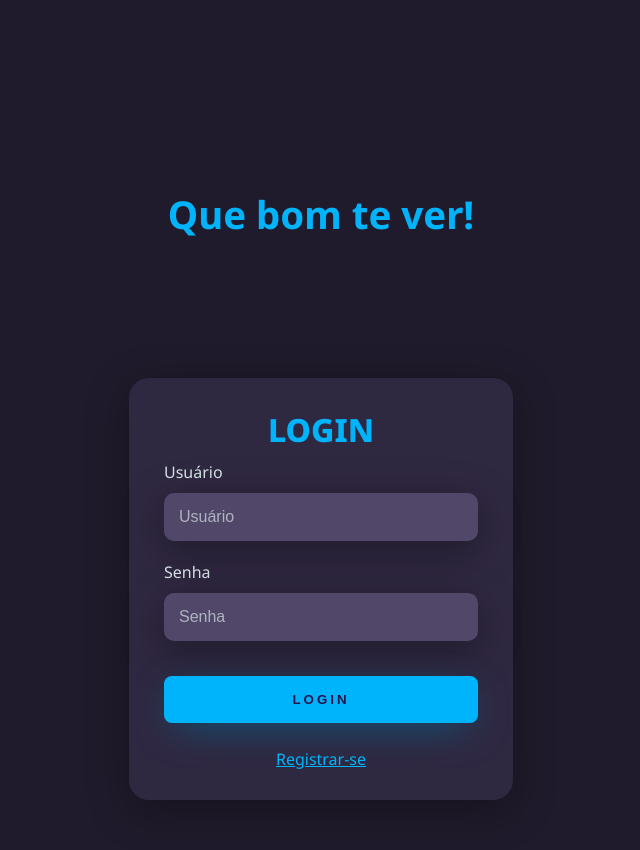
After one commit to Kuanbb/Cyclizar, a Django app: page /log in a window 1280 px wide. The commit adds this page. Shown: the whole page, without its empty margins (319-959 px from the left). Run offline with Django 5.2, Linux system fonts and the light colour scheme.

Commit message:
Cyclizar2

```diff
--- a/Bike/cadastro/models.py
+++ b/Bike/cadastro/models.py
@@ -3,5 +3,6 @@ from django.db import models
 class Usuario(models.Model):
     nome = models.CharField(max_length=25, null=False, unique=True)
     email = models.EmailField(null=False)
+    senha = models.CharField(max_length=20, null=False, default='')
     def __unicode__(self):
         return self.nome
--- /dev/null
+++ b/Bike/cadastro/static/css/style-form-cad.css
@@ -0,0 +1,169 @@
+@import url('https://fonts.googleapis.com/css2?family=Noto+Sans:ital,wght@0,100..900;1,100..900&display=swap');
+
+body{
+    margin: 0;
+    font-family: 'Noto Sans';
+    background: #201b2c;
+}
+
+body *{
+    box-sizing: border-box;
+}
+
+.main-login{
+    width: 100vw;
+    height: 100vh;
+    background: #201b2c;
+    display: flex;
+    justify-content: center;
+    align-items: center;
+    flex-direction: column;
+    margin-top: 50px;
+}
+
+.left-login{
+    width: 50vw;
+    height: 100vh;
+    display: flex;
+    justify-content: center;
+    align-items: center;
+    flex-direction: column;
+    margin-bottom: 0;
+
+}
+
+.left-login > h1{
+    font-size: 3vw;
+    color: #00b4fc;
+}
+
+.right-login{
+    width: 50vw;
+    height: 100vh;
+    display: flex;
+    justify-content: center;
+    align-items: center;
+    margin-top: 0px;
+}
+
+.link-cad > a{
+    color: #00b4fc;
+}
+
+.card-login{
+    width: 60%;
+    display: flex;
+    justify-content: center;
+    align-items: center;
+    flex-direction: column;
+    padding: 30px 35px;
+    background: #2f2841;
+    border-radius: 20px;
+    box-shadow: 0px 10px 40px #00000056;
+    margin-top: 0px ;
+    margin-bottom: 50px;
+}
+
+.card-login > h1{
+    color: #00b4fc;
+    font-weight: 800;
+    margin: 0;
+}
+
+.textfield{
+    width: 100%;
+    display: flex;
+    flex-direction: column;
+    align-items: flex-start;
+    justify-content: center;
+    margin: 10px 0px;
+}
+
+.textfield > input{
+    width: 100%;
+    border: none;
+    border-radius: 10px;
+    padding: 15px;
+    background: #514869 ;
+    color: #f0ffffde;
+    font-size: 12pt;
+    box-shadow: 0px 10px 40px #00000056;
+    outline: none;
+    box-sizing: border-box;
+}
+
+.textfield > label{
+    color: #f0ffffde;
+    margin-bottom: 10px;
+}
+
+.textfield > input::placeholder{
+    color: #f0ffff94;
+}
+
+.btn-login{
+    width: 100%;
+    padding: 16px 0px;
+    margin: 25px;
+    border: none;
+    border-radius: 8px;
+    outline: none;
+    text-transform: uppercase;
+    font-weight: 800;
+    letter-spacing: 3px;
+    color: #2b134b;
+    background: #00b4fc;
+    cursor: pointer;
+    box-shadow: 0px 10px 40px -12px #006a94;
+}
+.left-login-image{
+    width: 30vw;
+    padding-left: auto;
+
+}
+
+@media only screen and (max-width: 950px) {
+    .card-login{
+        width: 85%;
+    }
+
+    .left-login > h1{
+        margin-right: 10vw;
+    }
+
+    .left-login-image{
+        display: none;
+    }
+}
+
+@media only screen and (max-width: 600px) {
+    .main-login{
+        flex-direction: column;
+
+    }
+
+    .left-login > h1{
+        display: none;
+    }
+
+    .left-login{
+        width: 100%;
+        height: auto;
+    }
+
+    .right-login{
+        width: 100%;
+        height: auto;
+    }
+
+    .left-login-image{
+        width: 120vw;
+        margin-top: -60px;
+        display: none;
+    }
+
+    .card-login{
+        margin-top: -30px;
+        width: 90%;
+    }
+}
--- /dev/null
+++ b/Bike/cadastro/templates/form-login.html
@@ -0,0 +1,34 @@
+<!DOCTYPE html>
+{% load static%}
+<html lang="pt-br">
+<head>
+    <meta charset="UTF-8">
+    <meta name="viewport" content="width=device-width, initial-scale=1.0">
+    <link rel="stylesheet" href="{% static 'css/style-form-cad.css'%}">
+    <title>Login</title>
+</head>
+<body>
+    <div class="main-login">
+        <div class="left-login">
+            <h1>Que bom te ver!</h1>
+        </div>
+        <div class="right-login">
+            <form class="card-login">
+                <h1>LOGIN</h1>
+                <div class="textfield">
+                    <label for="usuario">Usuário</label>
+                    <input type="text" name="usuario" placeholder="Usuário">
+                </div>
+                <div class="textfield">
+                    <label for="senha">Senha</label>
+                    <input type="password" name="senha" placeholder="Senha">
+                </div>
+                <button class="btn-login">Login</button>
+                <div class="link-cad">
+                    <a href="{% url 'form'%}">Registrar-se</a>
+                </div>
+            </form>
+        </div>
+    </div>
+</body>
+</html>
--- a/Bike/cadastro/templates/index.html
+++ b/Bike/cadastro/templates/index.html
@@ -50,7 +50,7 @@
           </li>
 
           <li class="navbar-item">
-            <a href="#" class="navbar-link">Monte sua bike</a>
+            <a href="{% url 'mBike'%}" class="navbar-link">Monte sua bike</a>
           </li>
 
           <li class="navbar-item">
@@ -78,7 +78,7 @@
           </li>
 
           <li>
-            <a href="#" class="nav-action-btn">
+            <a href="{% url 'logform'%}" class="nav-action-btn">
               <ion-icon name="person-outline" aria-hidden="true"></ion-icon>
 
               <span class="nav-action-text">Login / Register</span>
--- a/Bike/cadastro/urls.py
+++ b/Bike/cadastro/urls.py
@@ -1,8 +1,10 @@
 from django.urls import path
-from .views import home, blog, user_manager, form
+from . import views
 urlpatterns = [
-    path('', home, name='index'),
-    path('blog', blog, name='blog'),
-    path('form/', form, name='form'),
-    path('api/', user_manager, name='api_crud')
+    path('', views.home, name='index'),
+    path('blog', views.blog, name='blog'),
+    path('form/', views.form, name='form'),
+    path('log', views.lform, name='logform'),
+    path('montagem', views.monta, name='mBike'),
+    path('api/', views.user_manager, name='api_crud')
 ]
--- a/Bike/cadastro/views.py
+++ b/Bike/cadastro/views.py
@@ -11,17 +11,19 @@ from django.contrib import messages
 import json
 
 def home(request):
-    #template = loader.get_template('index.html')
-    #context = {'image':"{%static 'images/Design sem nome (12) (1).png'%}"}
-    #return HttpResponse(template.render(request))
     return render(request, 'index.html')
 
 def blog(request):
     return render(request, 'blog.html')
 
 def form(request):
-    form = Form_Register_User()
-    return render(request, 'register_form.html', {'form':form})
+    return render(request, 'form-registro.html')
+
+def lform(request):
+    return render(request, 'form-login.html')
+
+def monta(request):
+    return render(request, 'montagem-page.html')
 
 @api_view(['GET','POST','PUT','DELETE'])
 def user_manager(request):
```
Also changed, not shown: Bike/cadastro/static/css/f.css (deleted, +0 -7 lines), Bike/cadastro/static/css/style-form.css (added, +168 -0 lines), Bike/cadastro/static/css/style-montagem.css (added, +88 -0 lines), Bike/cadastro/static/js/script-montagem.js (added, +54 -0 lines), Bike/cadastro/templates/form-registro.html (added, +38 -0 lines), Bike/cadastro/templates/montagem-page.html (added, +61 -0 lines), Bike/cadastro/templates/register_form.html (deleted, +0 -17 lines), Bike/cadastro/migrations/0003_usuario_senha.py (added), Bike/db.sqlite3.
